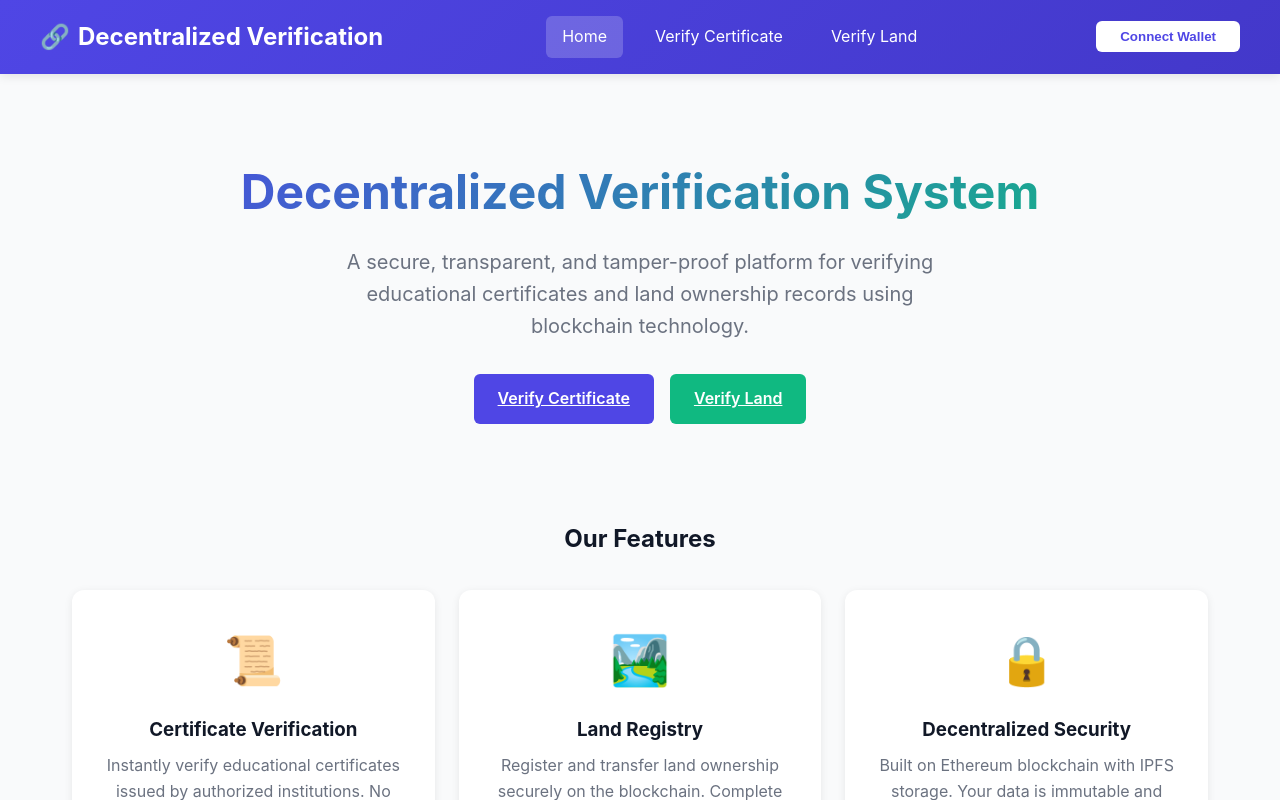
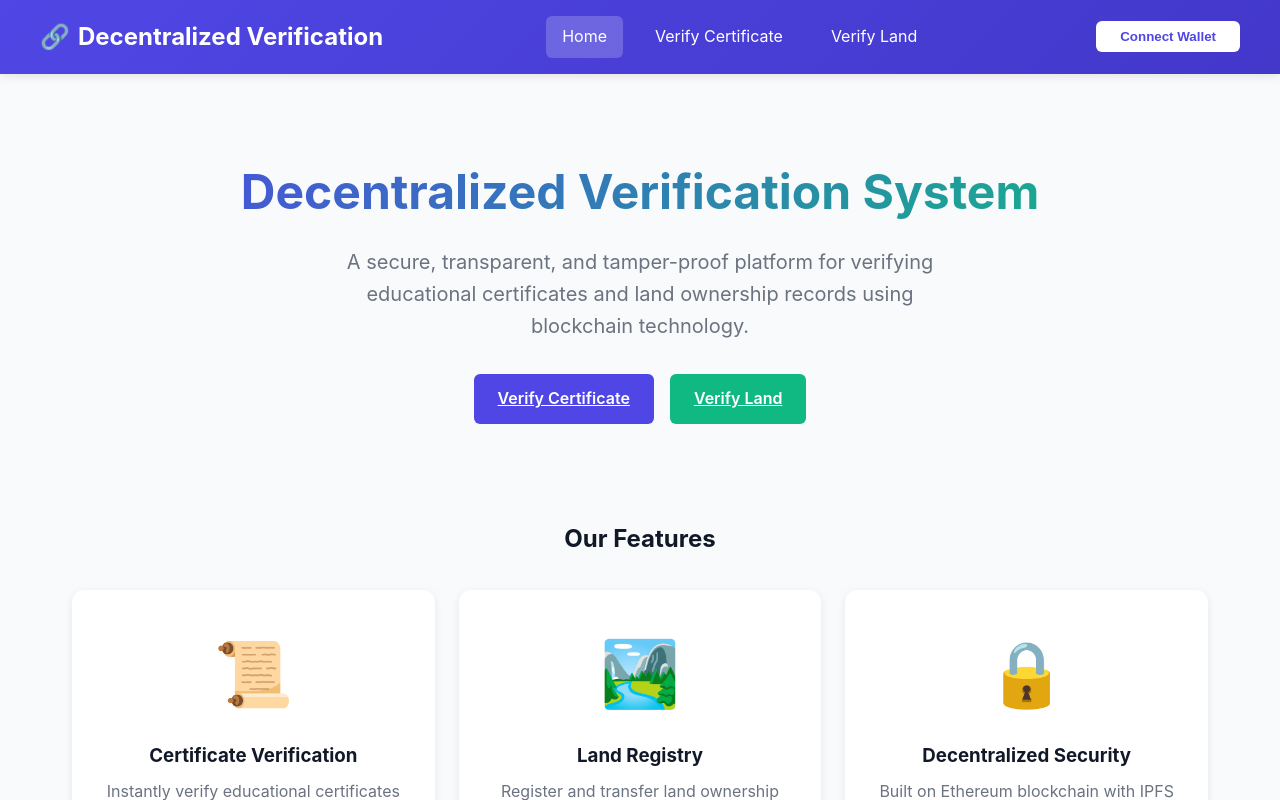
Before and after one commit to thangaraj54321/land-verification-system, a React (Create React App) app in the folder frontend/: page / in a window 1280 px wide. Shown: the top 800 px of the page. Built offline with nearby package versions, Linux system fonts and the light colour scheme; no server answers.

Commit message:
Update index.css

```diff
--- a/frontend/src/index.css
+++ b/frontend/src/index.css
@@ -330,7 +330,7 @@ body {
   border: 1px solid #bbf7d0;
   color: #166534;
   padding: 1rem;
-  border-radius: 6px;
+  border-radius: 7px;
   margin-top: 1rem;
 }
 
@@ -362,7 +362,7 @@ body {
 }
 
 .feature-icon {
-  font-size: 3rem;
+  font-size: 4rem;
   margin-bottom: 1rem;
 }
 
```
